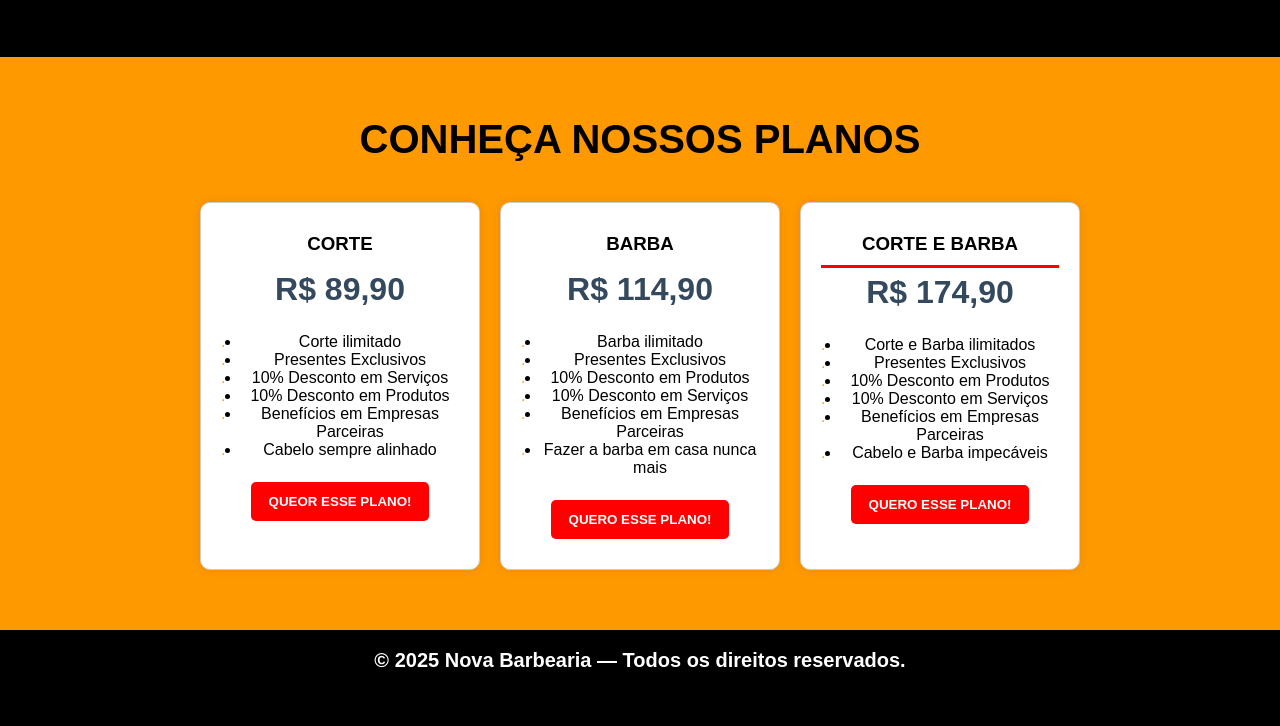
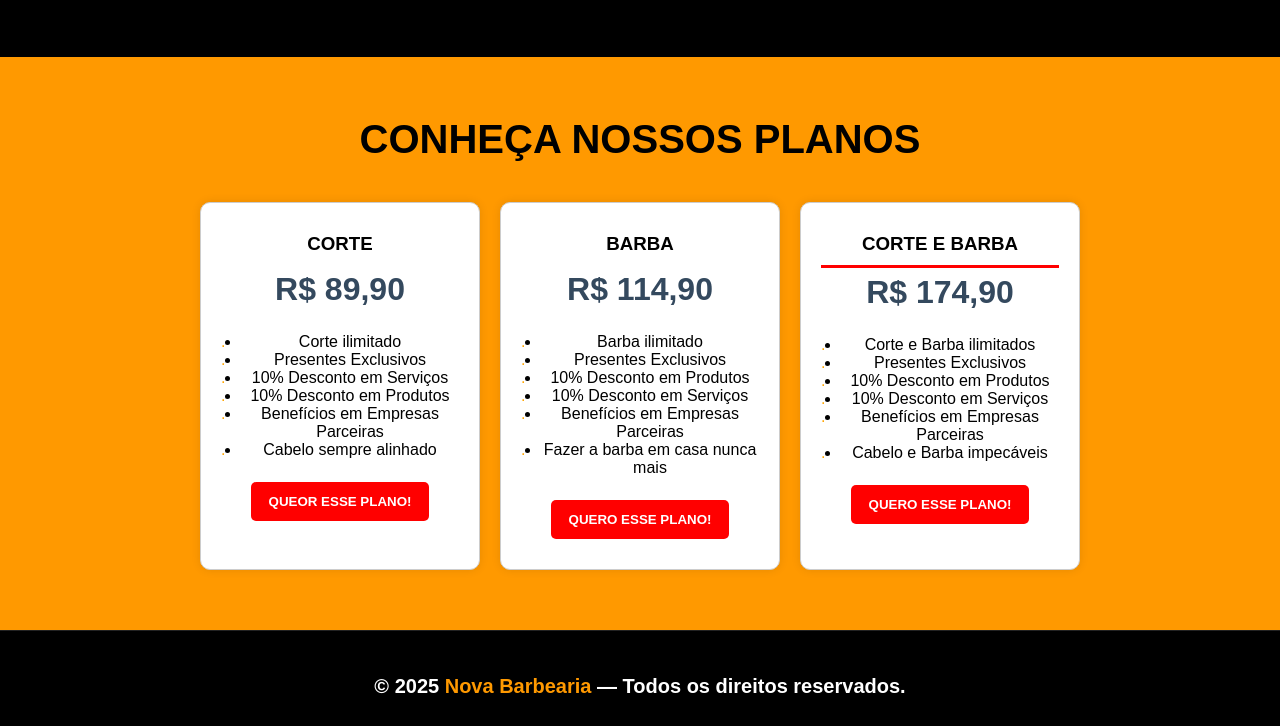
Before and after one commit to lhenriquesilva/Barbearia.Hub, a plain HTML site: page index.html in a window 1280 px wide. Shown: the part 1533-2259 px from the top of the page. Before the commit the page ends 2208 px from the top, so only its background shows below. Drawn offline with Linux system fonts and the light colour scheme.

Commit message:
atualizando o css

```diff
--- a/index.css
+++ b/index.css
@@ -204,3 +204,16 @@ button:hover {
     border-radius: 10px;
     box-shadow: 0 0 15px rgba(0, 0, 0, 0.25);
 }
+
+.footer {
+    background-color: #000;
+    color: #ccc;
+    text-align: center;
+    padding: 25px 10px;
+    font-size: 14px;
+    border-top: 1px solid #222;
+}
+
+.footer strong {
+    color: #ff9900;
+}
```
